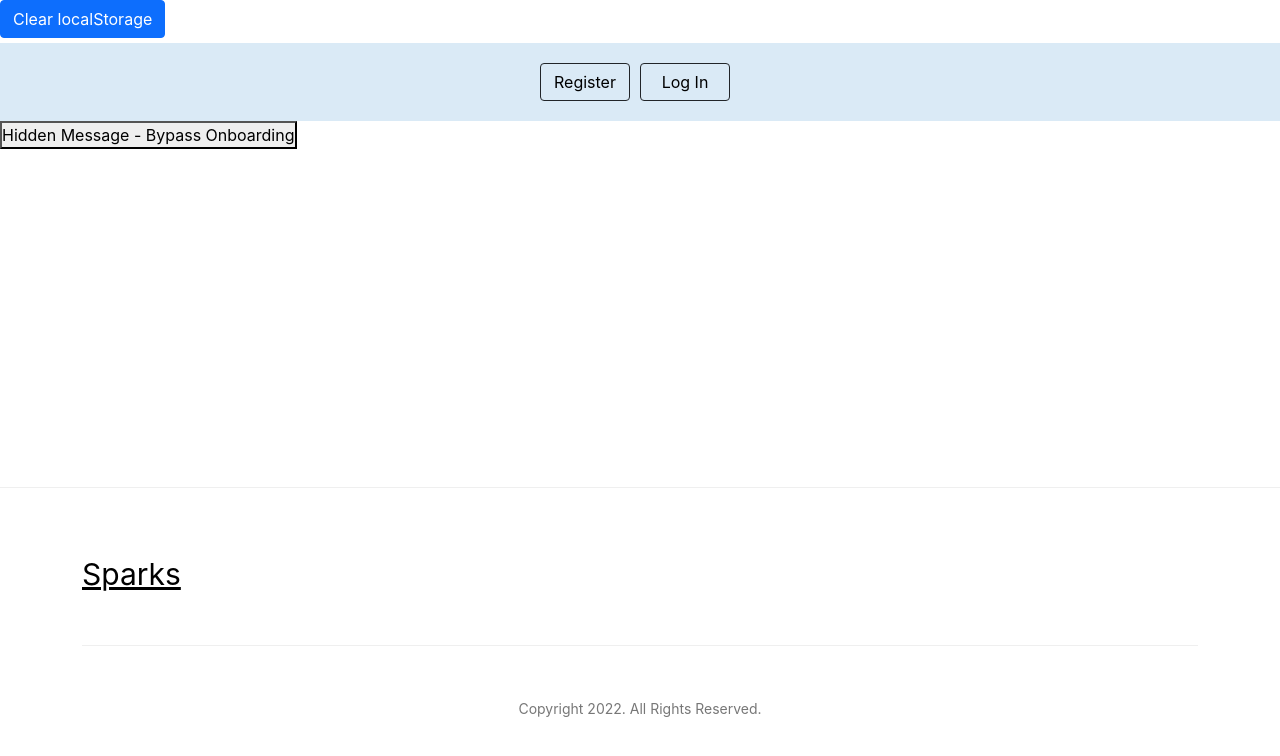
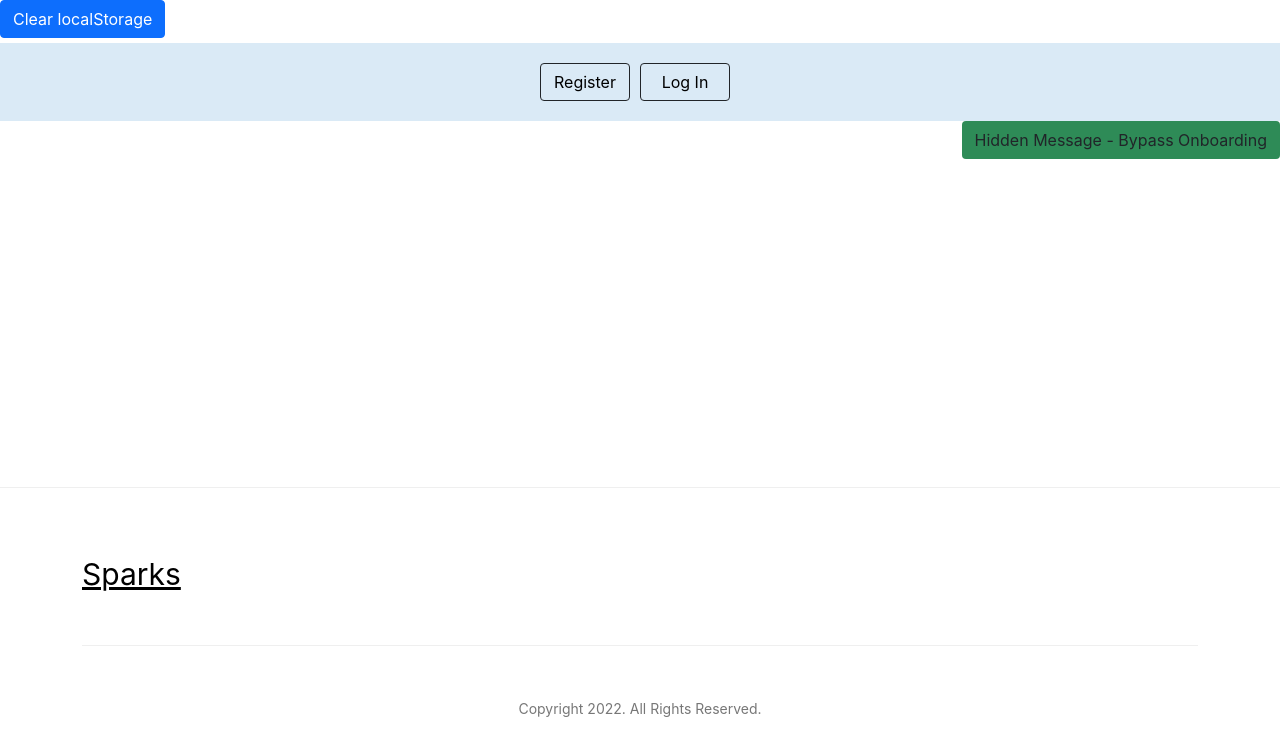
Before and after one commit to russellcs/ft1-dating-app, a React (Create React App) app: page / in a window 1280 px wide. Shown: the top 756 px of the page. Built offline with nearby package versions, Linux system fonts and the light colour scheme.

Commit message:
tidying up

```diff
--- a/src/components/BypassOnboarding/BypassOnboarding.jsx
+++ b/src/components/BypassOnboarding/BypassOnboarding.jsx
@@ -20,8 +20,7 @@ const BypassOnboarding = () => {
 
   return (
     <div className="BypassOnboarding">
-      {/* <button onClick={() => hiddenClicked()}>Hidden Message</button> */}
-      <button onClick={() => dispatch({type: types.BYPASS_ONBOARDING})}>Hidden Message - Bypass Onboarding</button>
+      <button className="btn" onClick={() => dispatch({type: types.BYPASS_ONBOARDING})}>Hidden Message - Bypass Onboarding</button>
     </div>
   );
 };
--- a/src/components/BypassOnboarding/BypassOnboarding.scss
+++ b/src/components/BypassOnboarding/BypassOnboarding.scss
@@ -1,13 +1,11 @@
 .BypassOnboarding {
-
-
-  p {
-    // position: fixed;
-    background-color: aqua;
-
-    height: 100px;
+  button {
+    background-color: seagreen;
+    float: right;
+    // display: none;
+    // height: 100px;
     // bottom: 100px;
-    width: 100px;
+    // width: 100px;
     // z-index: 50;
   }
 }
--- a/src/components/Interface.jsx
+++ b/src/components/Interface.jsx
@@ -20,7 +20,6 @@ const Interface = (props) => {
   return (
     <>
       {screen === 0 ? null : <Navbar /> }
-      {/* <Navbar /> */}
 
       {screen === 0 && (
         <Onboarding
@@ -41,6 +40,7 @@ const Interface = (props) => {
           deleteMessage={props.deleteMessage}
         />
       )}
+
       <BypassOnboarding />
       <Footer />
     </>
--- a/src/components/Matching.jsx
+++ b/src/components/Matching.jsx
@@ -26,12 +26,9 @@ const Matching = () => {
   const users = useSelector((state) => state.matching.users);
   const matchingFilter = useSelector((state) => state.general.matchingFilter);
   const currentUserId = useSelector((state) => state.general.currentUserId)
-
   const dispatch = useDispatch();
 
   let currentUser = getUserById(currentUserId, users);
-  // console.log(currentUser)
-  // console.log(currentUserId)
 
   // Filters out incompatible users (including seen) from array of potencial matches
   const potentialMatchFilter = (user) => {
@@ -55,7 +52,7 @@ const Matching = () => {
 
   // Sorts array of potential matches to display most compatible matches first. Always displays last seen user first.
   const potentialMatchSorter = (userA, userB) => {
-    console.log(userA, userB)
+    // console.log(userA, userB)
     let totalPointsUserA =
       marriageCasualPointer(
         {
--- a/src/redux/generalInitialState.js
+++ b/src/redux/generalInitialState.js
@@ -7,7 +7,7 @@ export const generalInitialState = {
     distanceFilter: false,
     existingKidsFilter: true,
     openToKidsFilter: true,
-    seenFilter: true,
+    seenFilter: false,
   },
   currentUserId: 1,
   loggedIn: false,
```
